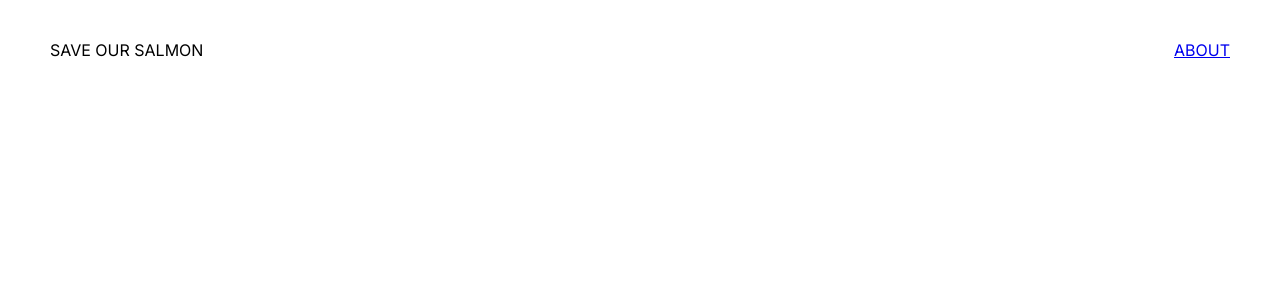
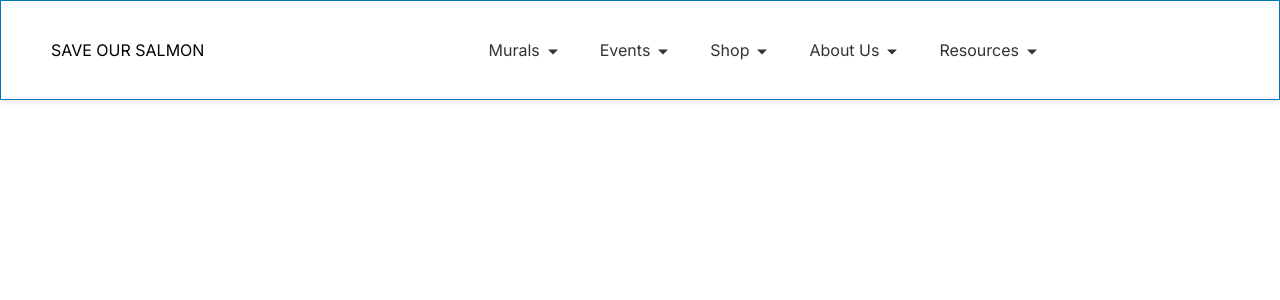
Before and after one commit to webimpactuw/save-our-salmon, a Next.js app: page / in a window 1280 px wide. Shown: the top 300 px of the page. Built offline with nearby package versions, Linux system fonts and the light colour scheme.

Commit message:
started on home page header

```diff
--- a/src/app/page.module.scss
+++ b/src/app/page.module.scss
@@ -9,11 +9,48 @@
   display: flex;
   justify-content: space-between;
   align-items: center;
-  padding: 5rem;
+  padding: 0 5rem;
+  border: 1px solid #0077b6;
+  box-shadow: 0 2px 6px rgba(0,0,0,.1);
 }
 
 .links {
   display: flex;
   align-items: center;
-  gap: 2rem;
+  justify-content: center;
+  gap: 6rem;
+  padding-right: 15rem;
+
+  a {
+    color: #333;
+    text-decoration: none;
+    font-size: 1.6rem;
+    position: relative;
+
+    &::after {
+      content: '';
+      display: block;
+      width: 0;
+      height: 0;
+      border-left: 5px solid transparent;
+      border-right: 5px solid transparent;
+      border-top: 5px solid #333;
+      position: absolute;
+      right: -18px;
+      top: 60%;
+      transform: translateY(-50%);
+    }
+
+    // &:hover {
+    //   background-color: #f0f0f0;
+    // }
+  }
 }
+
+.links a.with-dropdown::after {
+  content: '';
+  font-size: 0.8rem;
+  right: -20px;
+  top: 50%;
+  transform: translateY(-50%);
+}
--- a/src/app/page.tsx
+++ b/src/app/page.tsx
@@ -5,9 +5,17 @@ const Home = () => {
   return (
     <main className={styles.main}>
       <nav className={styles.nav}>
+        {/* Need to add actual logo instead of just text */}
         <div>SAVE OUR SALMON</div>
         <div className={styles.links}>
-          <Link href="/about">ABOUT</Link>
+          <Link href="/murals" className='with-dropdown'>Murals</Link>
+          <Link href="/events">Events</Link>
+          <Link href="/shop">Shop</Link>
+          <Link href="/about">About Us</Link>
+          <Link href="/resources">Resources</Link>
+          {/* Need to figure out socials icons: youtube, instagram, linkedin, facebook */}
+          <div className={styles.socials}>
+          </div>
         </div>
       </nav>
     </main>
```
